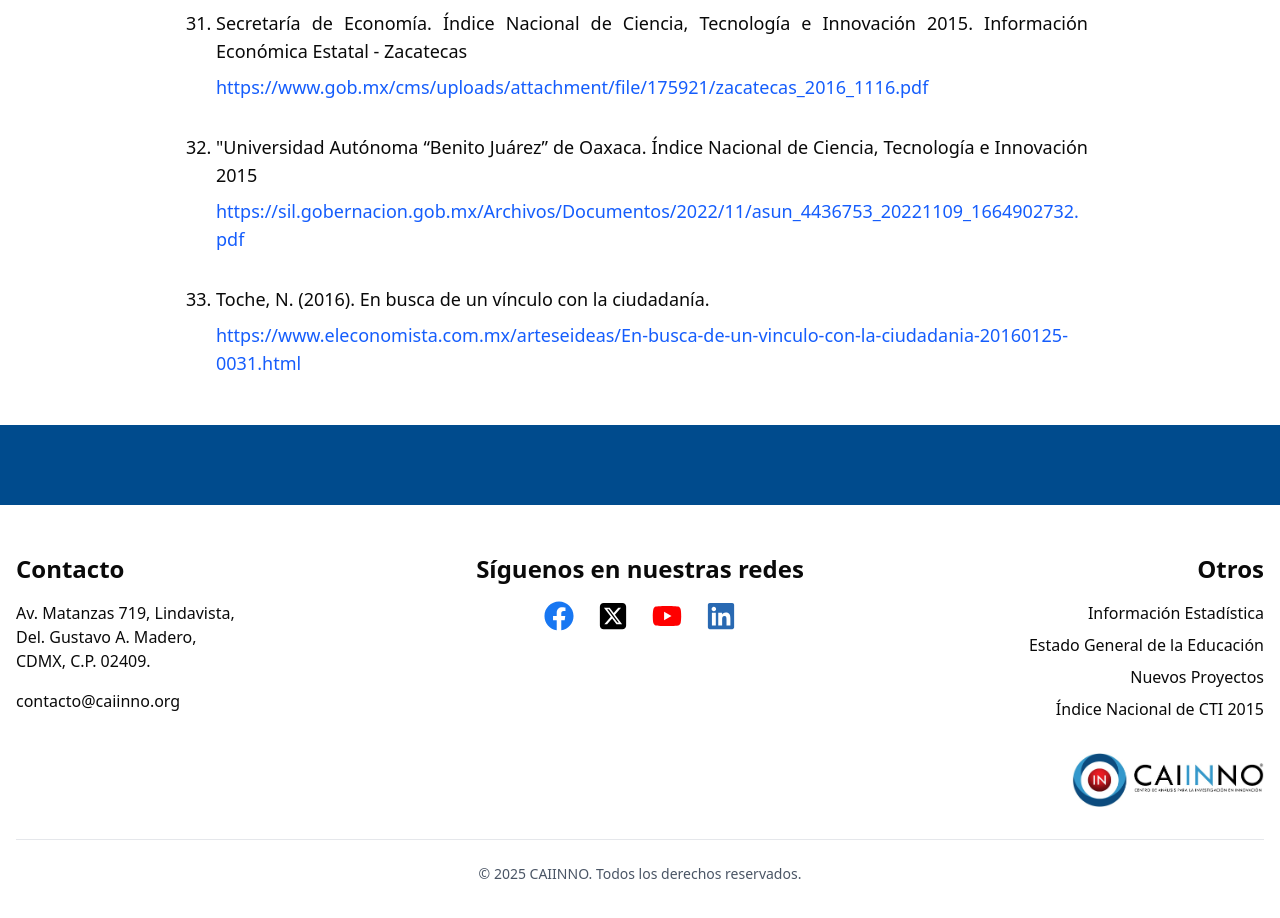
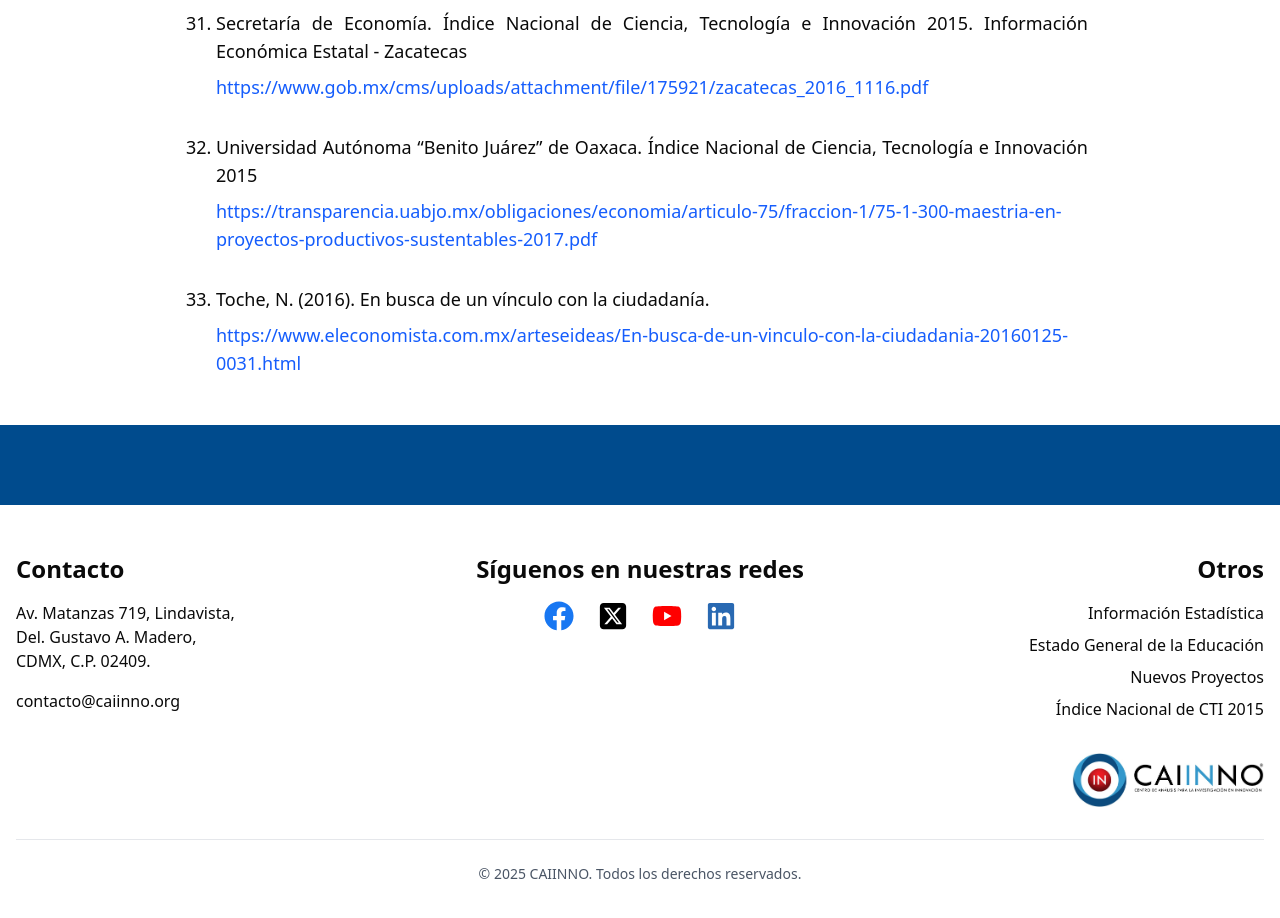
Before and after one commit to Blayt05/caiinno_becario, a Next.js app: page /impacto/informacion-de-referencia in a window 1280 px wide. Shown: the part 4800-5718 px from the top of the page. Built offline with nearby package versions, Linux system fonts and the light colour scheme.

Commit message:
actualizacion de datos_6

```diff
--- a/src/data/informacionData.ts
+++ b/src/data/informacionData.ts
@@ -218,8 +218,8 @@ export const dataImpacto = [
     tipoUsuario: 'Gubernamental'
   },
   {
-    titulo: '"Universidad Autónoma “Benito Juárez” de Oaxaca. Índice Nacional de Ciencia, Tecnología e Innovación 2015',
-    link: 'https://sil.gobernacion.gob.mx/Archivos/Documentos/2022/11/asun_4436753_20221109_1664902732.pdf',
+    titulo: 'Universidad Autónoma “Benito Juárez” de Oaxaca. Índice Nacional de Ciencia, Tecnología e Innovación 2015',
+    link: 'https://transparencia.uabjo.mx/obligaciones/economia/articulo-75/fraccion-1/75-1-300-maestria-en-proyectos-productivos-sustentables-2017.pdf',
     año: 2016,
     documento: 'Índice Nacional de Ciencia 2015, UABJO',
     tipoUsuario: 'Privado/Académico'
```
